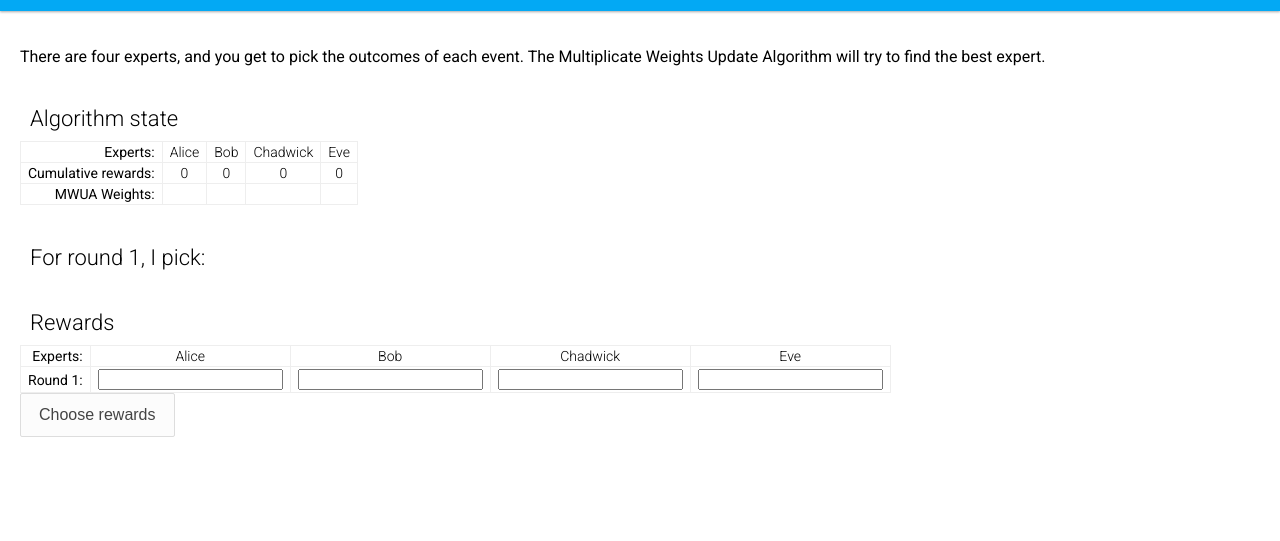
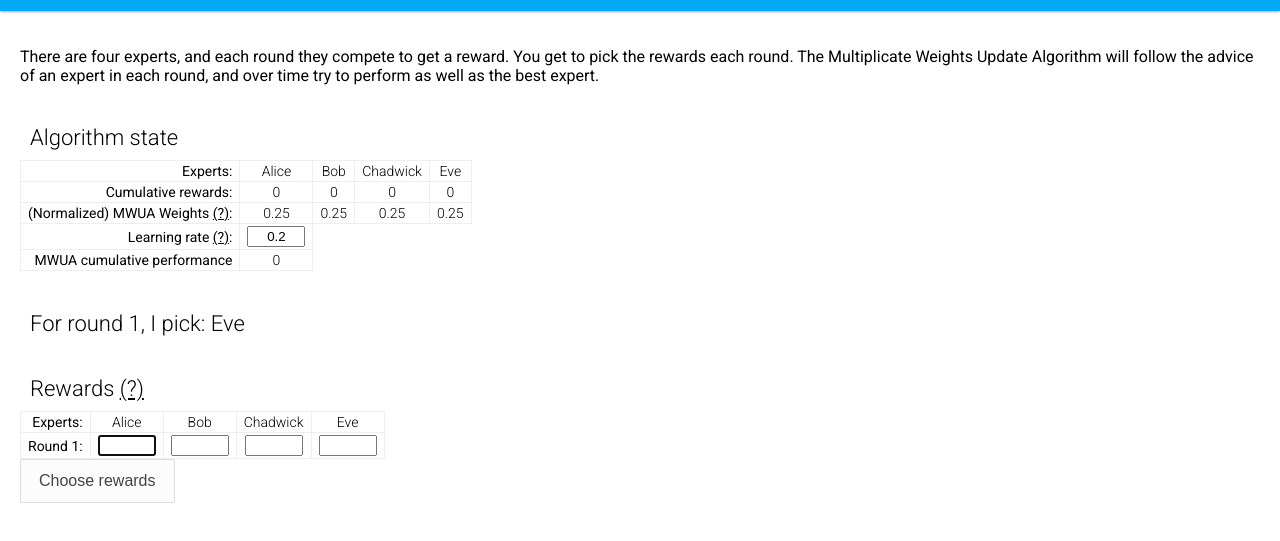
Before and after one commit to j2kun/mwua, a website with bundled scripts: page js-demo/index.html in a window 1280 px wide. Shown: the part 45-586 px from the top of the page. Built offline with nearby package versions, Linux system fonts and the light colour scheme.

Commit message:
js: finished

```diff
--- a/js-demo/css/styles.css
+++ b/js-demo/css/styles.css
@@ -35,18 +35,9 @@ h3 > span {
     color: #0288D1;
 }
 
-input[type=text] {
-    -webkit-appearance: none;
-    width: 150px;
-    height: 24px;
-    padding: 3px 8px;
-    font-size: 14px;
-    line-height: 1.42857143;
-    color: #555;
-    border: 1px solid #ccc;
-    border-radius: 2px;
-    -webkit-box-shadow: none;
-    box-shadow: none;
+input {
+    width: 50px;
+    text-align: center;
 }
 
 table {
@@ -146,3 +137,36 @@ button:active {
 button:focus {
     outline:0;
 }
+
+.tooltip{
+    display: inline;
+    position: relative;
+    text-decoration: underline;
+    text-align: left;
+}
+
+.tooltip:hover:after{
+    background: #333;
+    background: rgba(0,0,0,.8);
+    border-radius: 5px;
+    bottom: 26px;
+    color: #fff;
+    content: attr(title);
+    left: 20%;
+    padding: 5px 15px;
+    position: absolute;
+    z-index: 98;
+    width: 220px;
+    font-size: 14px;
+}
+
+.tooltip:hover:before{
+    border: solid;
+    border-color: #333 transparent;
+    border-width: 6px 6px 0 6px;
+    bottom: 20px;
+    content: "";
+    left: 50%;
+    position: absolute;
+    z-index: 99;
+}
--- a/js-demo/index.html
+++ b/js-demo/index.html
@@ -10,7 +10,7 @@
     <h1>Multiplicative Weights Update Algorithm Demo</h1>
 </header>
 <div class="content">
-    <p>There are four experts, and you get to pick the outcomes of each event. The Multiplicate Weights Update Algorithm will try to find the best expert.</p>
+    <p>There are four experts, and each round they compete to get a reward. You get to pick the rewards each round. The Multiplicate Weights Update Algorithm will follow the advice of an expert in each round, and over time try to perform as well as the best expert.</p>
 
     <h2> Algorithm state</h2>
     <table id="summary">
@@ -21,19 +21,28 @@
             <td>Chadwick</td>
             <td>Eve</td>
         </tr>
-        <tr>
-        <th id="cumulativeRewards">Cumulative rewards: </th>
+        <tr id="cumulativeRewards">
+            <th>Cumulative rewards: </th>
             <td>0</td>
             <td>0</td>
             <td>0</td>
             <td>0</td>
         </tr>
-        <tr>
-        <th id="weights">MWUA Weights: </th>
+        <tr id="weights">
+            <th>(Normalized) MWUA Weights <span class="tooltip" title="These weights represent the algorithm's internal belief about the quality of each expert. They double as the probability the algorithm will choose to follow an expert in any given round.">(?)</span>:
+            </th>
             <td></td>
             <td></td>
             <td></td>
             <td></td>
+        </tr>
+        <tr>
+            <th>Learning rate <span class="tooltip" title="The learning rate dictates how strongly the algorithm favors new data. It must be less than 1/2.">(?)</span>:</th>
+            <td><input id="learningRate"></td>
+        </tr>
+        <tr>
+            <th>MWUA cumulative performance</th>
+            <td id="performance"></td>
         </tr>
     </table>
 
@@ -41,7 +50,7 @@
         For round <span class="roundNumber">1</span>, I pick: <span id="chosenObject"></span>
     </h2>
 
-    <h2> Rewards </h2>
+    <h2> Rewards <span class="tooltip" title="Choose the rewards of each expert for the next round.">(?)</span></h2>
     <table id="rewards">
         <tr class='header'>
             <th>Experts:</th>
--- a/js-demo/js/main.js
+++ b/js-demo/js/main.js
@@ -2,6 +2,15 @@ import $ from 'jquery';
 
 function sum(arr) {
     return arr.reduce((sum, x) => sum + x);
+}
+
+function normalize(arr) {
+    let out = [];
+    let theSum = sum(arr);
+    for (let val of arr) {
+        out.push(val / theSum);
+    }
+    return out;
 }
 
 // Choose an index of the weights array at random, proportionally to the value
@@ -38,15 +47,18 @@ function mwuaStep(objects, weights, chosenObject, chosenRewards, learningRate) {
 global.state = {
     objects: ['Alice', 'Bob', 'Chadwick', 'Eve'],
     weights: [1, 1, 1, 1],
-    learningRate: 0.5,
+    learningRate: 0.2,
     roundRewards: [],
-    cumulativeRewards: [0, 0, 0, 0]
+    cumulativeRewards: [0, 0, 0, 0],
+    performance: 0
 };
 state.chosenObject = selectObject(state.objects, state.weights);
 
 
 function executeRound(chosenRewards) {
     mwuaStep(state.objects, state.weights, state.chosenObject, chosenRewards, state.learningRate);
+    let chosenIndex = state.objects.indexOf(state.chosenObject);
+    state.performance += chosenRewards[chosenIndex];
     state.roundRewards.push(chosenRewards);
     for (let i=0; i < chosenRewards.length; i++) {
         state.cumulativeRewards[i] += chosenRewards[i];
@@ -54,8 +66,6 @@ function executeRound(chosenRewards) {
 }
 
 function renderRewardRow(rewards, index) {
-    console.log(rewards);
-    console.log(index);
     let row = rewards.map(n => '<td>' + n.toString() + '</td>').join('');
     return '<tr>' +
            '<th> Round <span class="roundNumber">' + (index + 1) + '</span>:</th>' +
@@ -74,24 +84,46 @@ function renderRewardTable(roundRewards) {
     return [headerRow, rewardRows, inputRow].join('\n');
 }
 
-export function render(state) {
+function render(state) {
     $('#rewards').html(renderRewardTable(state.roundRewards));
     $('input').val('');
     $('#cumulativeRewards td').each(function(index) {
         $( this ).text(state.cumulativeRewards[index]);
     });
-    $('h2 .roundNumber').text(state.roundRewards.length);
+    let normalizedWeights = normalize(state.weights);
+    $('#weights td').each(function(index) {
+        $( this ).text(normalizedWeights[index].toFixed(2));
+    });
+    $('h2 .roundNumber').text(state.roundRewards.length + 1);
     $('#chosenObject').text(state.chosenObject);
-    // TODO: set MWUA weights
+    $('#learningRate').val(state.learningRate);
+    $('#performance').text(state.performance);
+
+    $('input').bind("enterKey", function() {
+        submit();
+    });
+    $('input').keyup(function(e){
+        if(e.keyCode == 13)
+        {
+            $(this).trigger("enterKey");
+        }
+    });
+
+    $("input:text").get(1).focus();
 }
 
-$('#calcBtn').click(function () {
+function submit() {
+    state.learningRate = $('#learningRate').val();
     var chosenRewards = $.makeArray($('#inputRewards input').map(function() {
         return parseFloat($( this ).val()) || 0;
     }));
-    console.log(chosenRewards);
     executeRound(chosenRewards);
     state.chosenObject = selectObject(state.objects, state.weights);
 
     render(state);
+}
+
+$( document ).ready(function() {
+    $('#calcBtn').click(submit);
+    render(state);
 });
```
Also changed, not shown: 1 other file. Lines whose indentation alone changed are shown as unchanged.
